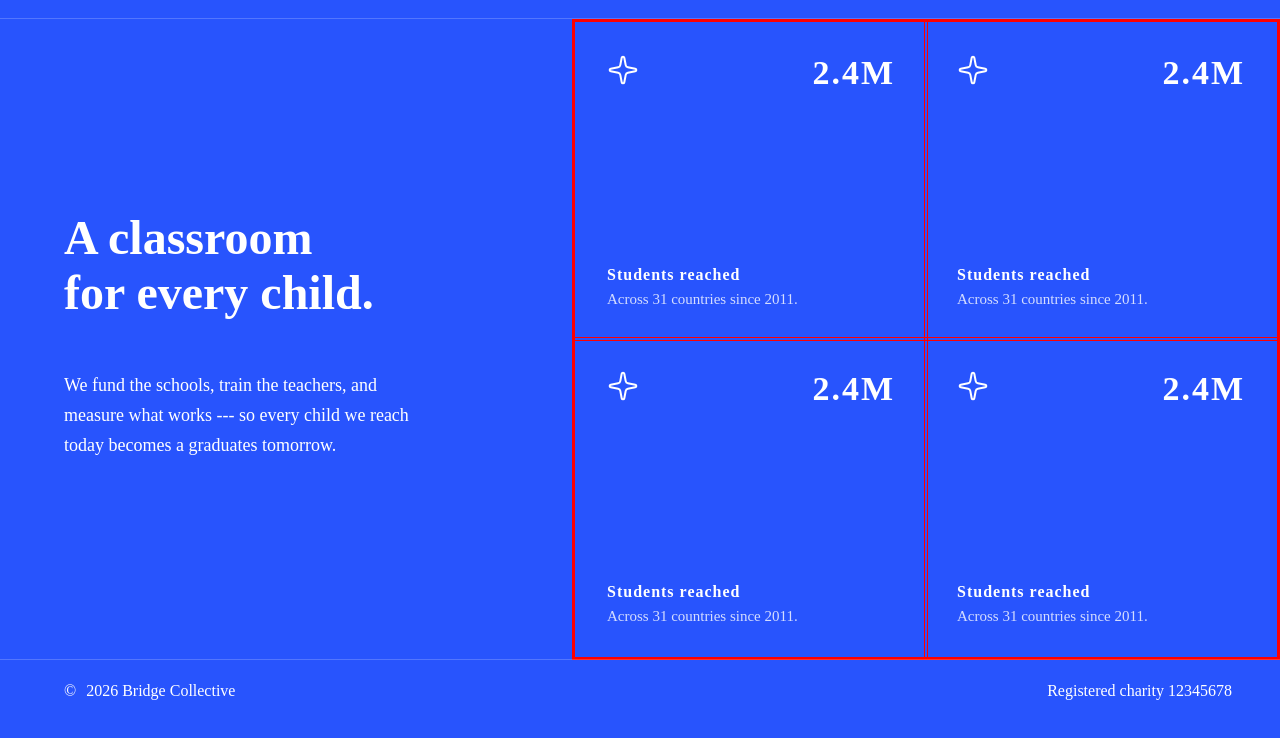
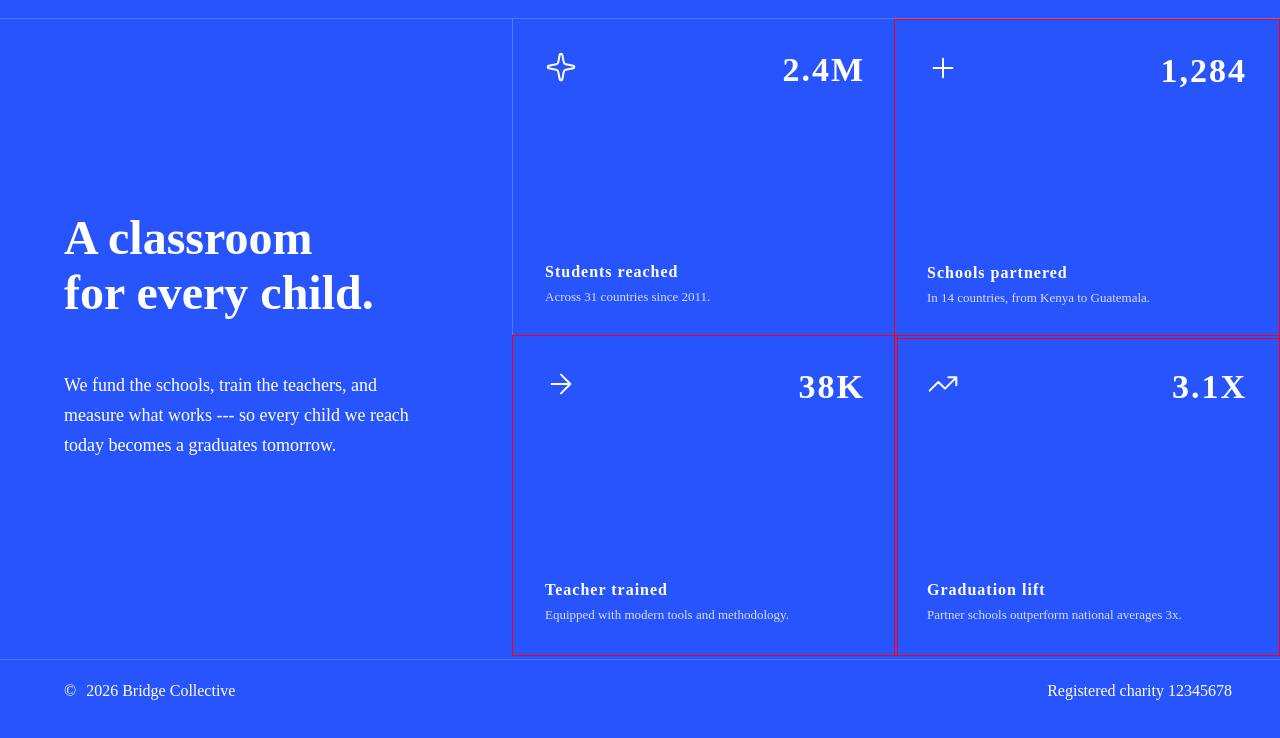
Before and after one commit to VaibhavSain/grid-landing-page-main, a plain HTML site: page index.html in a window 1280 px wide. Shown: the part 46-784 px from the top of the page. Drawn offline with Linux system fonts and the light colour scheme.

Commit message:
change the content and done some border

```diff
--- a/index.html
+++ b/index.html
@@ -35,24 +35,24 @@
         <p class="grid-descri">Across 31 countries since 2011.</p>
        </div>
         <div class="box2">
-          <img class="icon" src="/assets/images/icon-sparkle.svg" alt="icon"/>
-        <p class="results">2.4M</p>
-        <p class="grid-title">Students reached</p>
-        <p class="grid-descri">Across 31 countries since 2011.</p>
+          <img class="icon" src="/assets/images/icon-plus.svg" alt="icon"/>
+        <p class="results">1,284</p>
+        <p class="grid-title">Schools partnered</p>
+        <p class="grid-descri">In 14 countries, from Kenya to Guatemala.</p>
 
         </div>
        <div class="box3">
-        <img class="icon" src="/assets/images/icon-sparkle.svg" alt="icon"/>
-        <p class="results">2.4M</p>
-        <p class="grid-title">Students reached</p>
-        <p class="grid-descri">Across 31 countries since 2011.</p>
+        <img class="icon" src="/assets/images/icon-arrow-right.svg" alt="icon"/>
+        <p class="results">38K</p>
+        <p class="grid-title">Teacher trained</p>
+        <p class="grid-descri">Equipped with modern tools and methodology.</p>
 
        </div>
        <div class="box4">
-        <img class="icon" src="/assets/images/icon-sparkle.svg" alt="icon"/>
-        <p class="results">2.4M</p>
-        <p class="grid-title">Students reached</p>
-        <p class="grid-descri">Across 31 countries since 2011.</p>
+        <img class="icon" src="/assets/images/icon-trending-up.svg" alt="icon"/>
+        <p class="results">3.1X</p>
+        <p class="grid-title">Graduation lift</p>
+        <p class="grid-descri">Partner schools outperform national averages 3x.</p>
        </div>
       </div>
     </main>
--- a/style.css
+++ b/style.css
@@ -56,17 +56,16 @@
   line-height: 30px;
 }
 .main .grids {
-  border: 2px solid red;
   height: 39.8rem;
   position: absolute;
   right: 0rem;
-  width: 44rem;
+  width: 48rem;
 }
 .main .grids .box1 {
-  border: 1px solid red;
   position: absolute;
   left: 0;
   top: 0;
+  border-left: 1px solid rgba(255, 255, 255, 0.2);
   height: 50%;
   width: 50%;
 }
@@ -118,7 +117,7 @@
   position: absolute;
   left: 2rem;
   bottom: 2rem;
-  font-size: 15px;
+  font-size: 13px;
   font-weight: 400;
   color: rgba(255, 255, 255, 0.8);
 }
@@ -146,7 +145,7 @@
   position: absolute;
   left: 2rem;
   bottom: 2rem;
-  font-size: 15px;
+  font-size: 13px;
   font-weight: 400;
   color: rgba(255, 255, 255, 0.8);
 }
@@ -174,7 +173,7 @@
   position: absolute;
   left: 2rem;
   bottom: 2rem;
-  font-size: 15px;
+  font-size: 13px;
   font-weight: 400;
   color: rgba(255, 255, 255, 0.8);
 }
@@ -202,7 +201,7 @@
   position: absolute;
   left: 2rem;
   bottom: 2rem;
-  font-size: 15px;
+  font-size: 13px;
   font-weight: 400;
   color: rgba(255, 255, 255, 0.8);
 }
```
